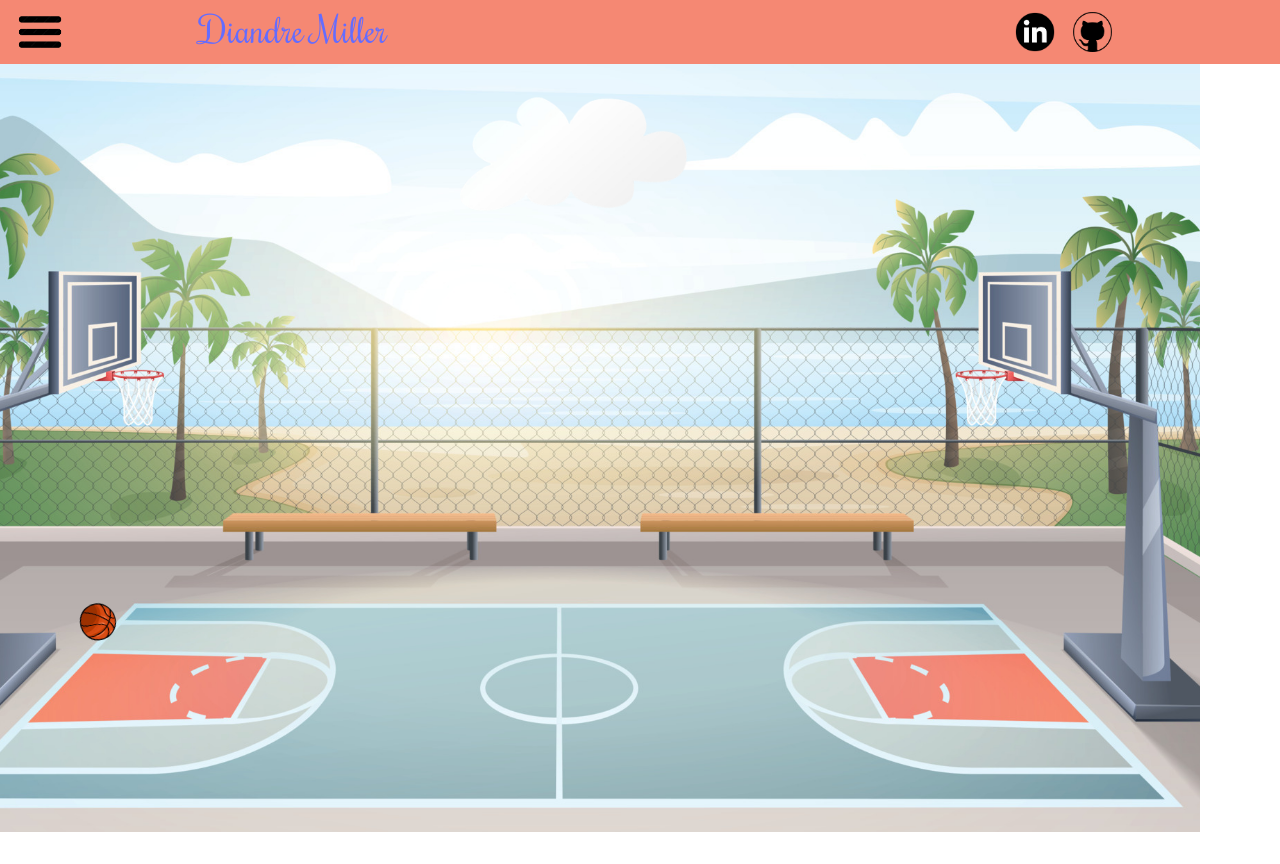
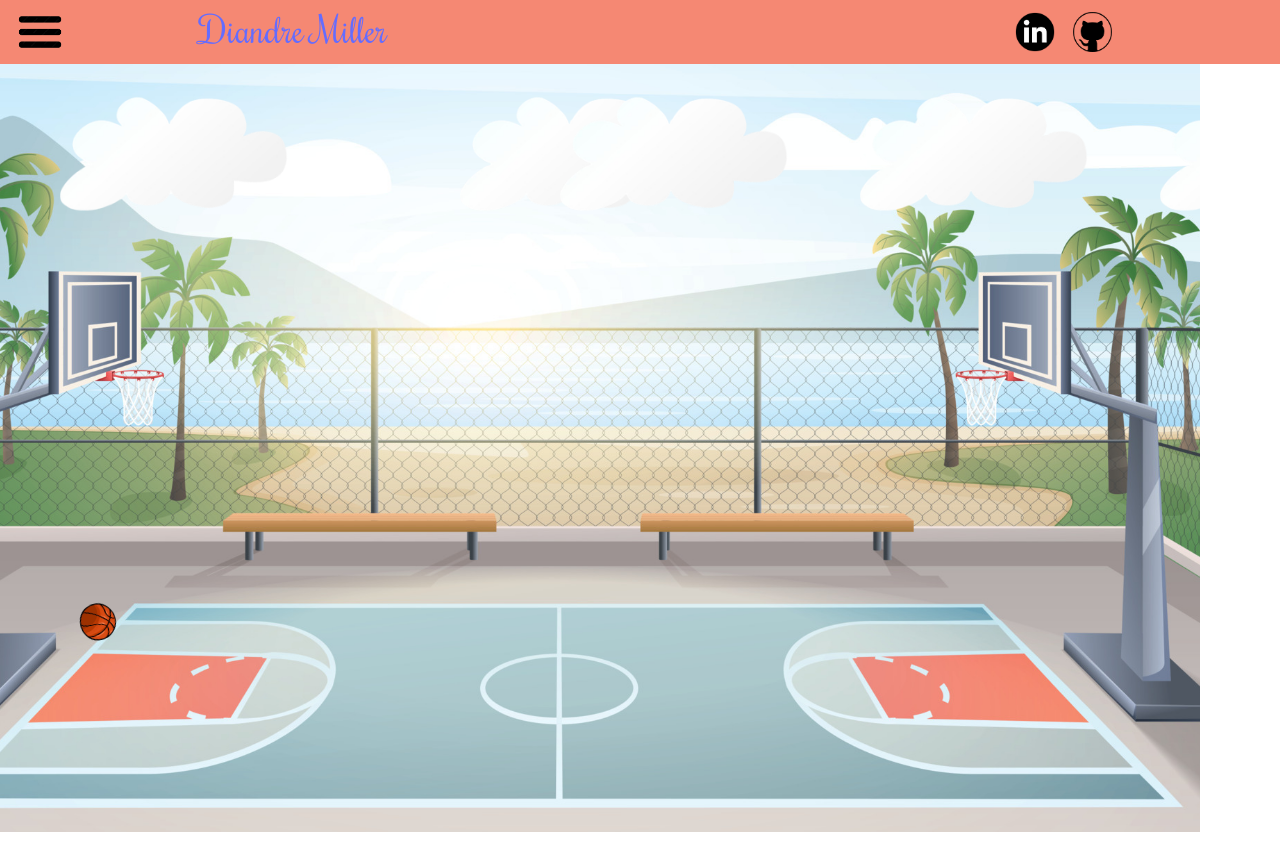
Before and after one commit to DiandreMiller/resume, a React (Vite) app: page / in a window 1280 px wide. Built offline with nearby package versions, Linux system fonts and the light colour scheme.

Commit message:
design: added additional clouds

```diff
--- a/src/App.css
+++ b/src/App.css
@@ -96,7 +96,7 @@ body {
   animation-delay: 5s;
 }
 
-@keyframes cloudMove1 {
+@keyframes cloudMove2 {
   0% {
     transform: translateX(0);
   }
@@ -109,6 +109,38 @@ body {
   position: absolute;
   top: 50px;
   left: 500px;
-  animation: cloudMove1 700s linear infinite;
+  animation: cloudMove2 700s linear infinite;
   animation-delay: 5s;
 }
+
+.cloud3 {
+  position: absolute;
+  top: 50px;
+  left: 600px;
+  animation: cloudMove2 700s linear infinite;
+  animation-delay: 5s;
+}
+
+.cloud4 {
+  position: absolute;
+  top: 50px;
+  left: 100px;
+  animation: cloudMove2 700s linear infinite;
+  animation-delay: 5s;
+}
+
+.cloud5 {
+  position: absolute;
+  top: 50px;
+  left: 1200px;
+  animation: cloudMove2 700s linear infinite;
+  animation-delay: 5s;
+}
+
+.cloud6 {
+  position: absolute;
+  top: 50px;
+  left: 900px;
+  animation: cloudMove2 700s linear infinite;
+  animation-delay: 5s;
+}
--- a/src/Components/BasketballCourt.tsx
+++ b/src/Components/BasketballCourt.tsx
@@ -10,6 +10,10 @@ const BasketballCourt = () => {
             <BallBounce />
             <img className='h-36 cloud' style={{ transform: 'translateY(-380px)  rotate(10deg)' }} src={cloud} alt="cloud"/>
             <img className='h-36 cloud2' style={{ transform: 'translateY(-380px) rotate(10deg)' }} src={cloud} alt="cloud"/>
+            <img className='h-36 cloud3' style={{ transform: 'translateY(-380px) rotate(10deg)' }} src={cloud} alt="cloud"/>
+            <img className='h-36 cloud4' style={{ transform: 'translateY(-380px) rotate(10deg)' }} src={cloud} alt="cloud"/>
+            <img className='h-36 cloud5' style={{ transform: 'translateY(-380px) rotate(10deg)' }} src={cloud} alt="cloud"/>
+            <img className='h-36 cloud6' style={{ transform: 'translateY(-380px) rotate(10deg)' }} src={cloud} alt="cloud"/>
 
         </div>
 
```
